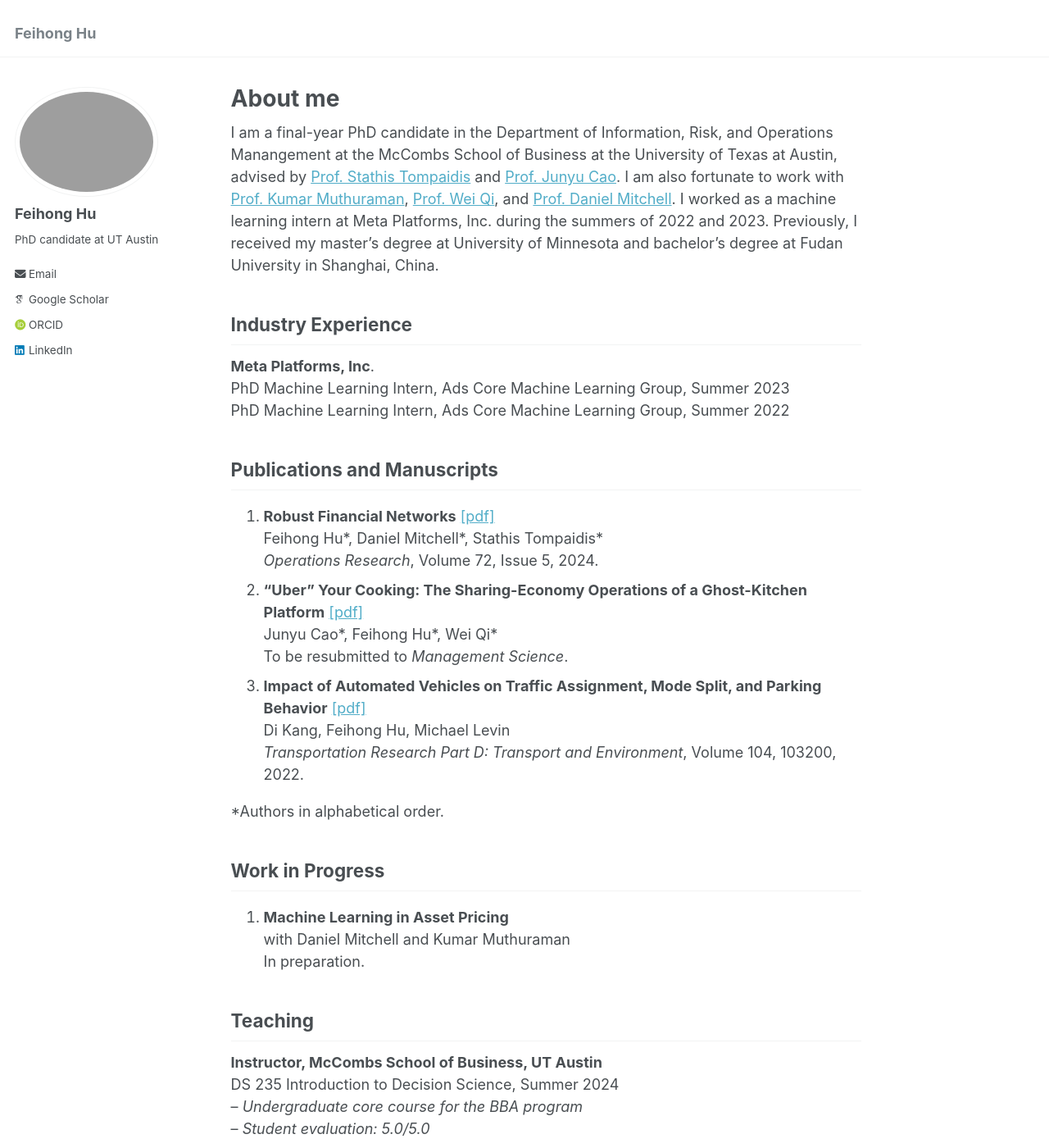
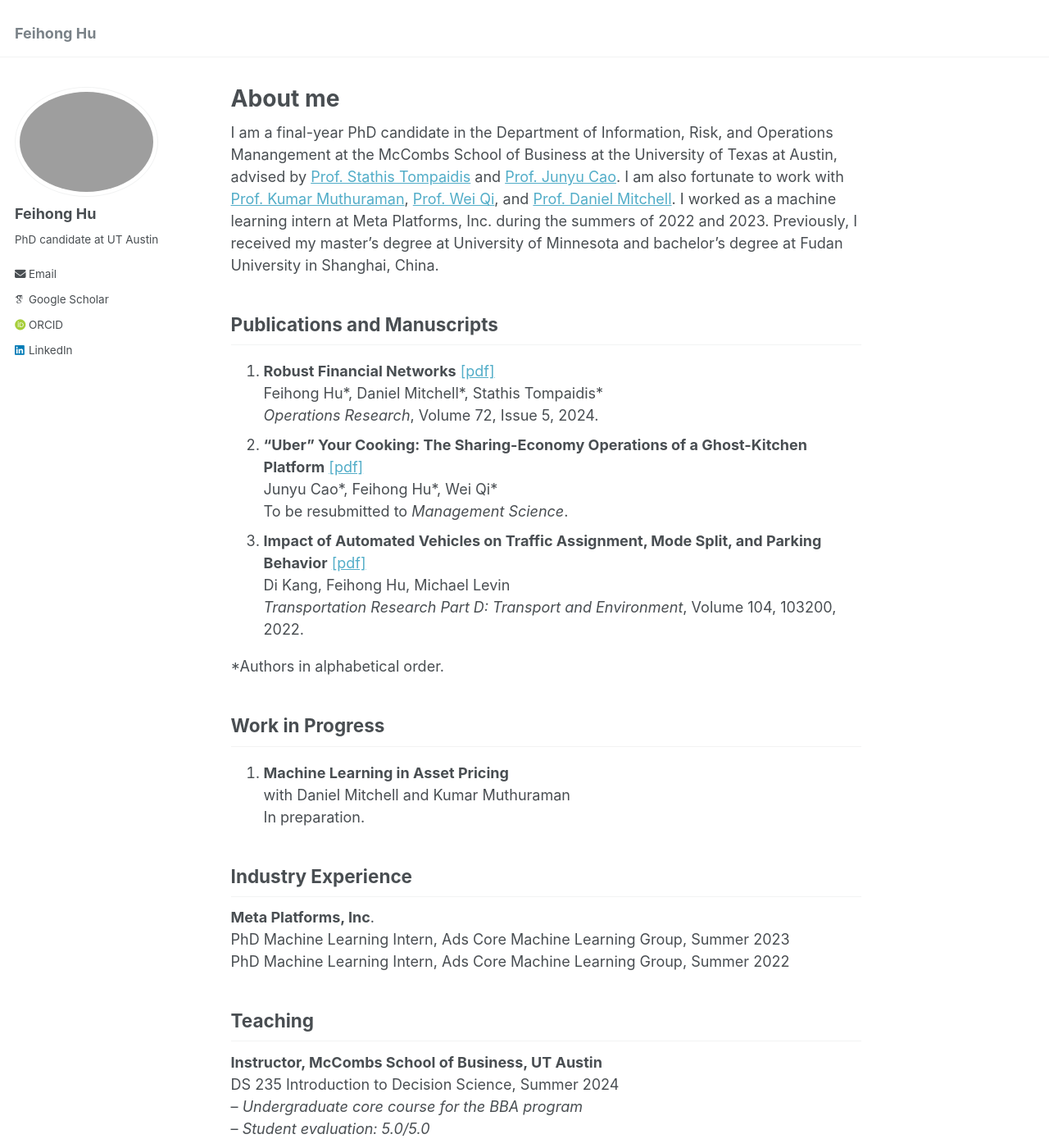
Before and after one commit to feihonghu/feihonghu.github.io, a Jekyll site: the page built from _pages/about.md, in a window 1280 px wide and 1400 px high. Shown: the whole window at 82% size. Built offline with Jekyll 4.4.1, drawn with Linux system fonts in a browser that asks for light colours; some web fonts are replaced; part of the change alters nothing that is shown.

```diff
--- a/_pages/about.md
+++ b/_pages/about.md
@@ -8,12 +8,6 @@ redirect_from:
 ---
 
 I am a final-year PhD candidate in the Department of Information, Risk, and Operations Manangement at the McCombs School of Business at the University of Texas at Austin, advised by [Prof. Stathis Tompaidis](https://www.mccombs.utexas.edu/faculty-and-research/faculty-directory/efstathios-tompaidis/) and [Prof. Junyu Cao](https://junyucao.com/). I am also fortunate to work with [Prof. Kumar Muthuraman](https://www.mccombs.utexas.edu/faculty-and-research/faculty-directory/kumar-muthuraman/), [Prof. Wei Qi](https://www.wei-qi.net/), and [Prof. Daniel Mitchell](https://www.mccombs.utexas.edu/faculty-and-research/faculty-directory/daniel-mitchell/). I worked as a machine learning intern at Meta Platforms, Inc. during the summers of 2022 and 2023. Previously, I received my master's degree at University of Minnesota and bachelor’s degree at Fudan University in Shanghai, China.
-
-<h2>Industry Experience</h2>
-
-**Meta Platforms, Inc**.<br/>
-PhD Machine Learning Intern, Ads Core Machine Learning Group, Summer 2023<br/>
-PhD Machine Learning Intern, Ads Core Machine Learning Group, Summer 2022
 
 <h2>Publications and Manuscripts</h2>
 
@@ -35,6 +29,12 @@ PhD Machine Learning Intern, Ads Core Machine Learning Group, Summer 2022
    with Daniel Mitchell and Kumar Muthuraman<br/>
    In preparation.
 
+<h2>Industry Experience</h2>
+
+**Meta Platforms, Inc**.<br/>
+PhD Machine Learning Intern, Ads Core Machine Learning Group, Summer 2023<br/>
+PhD Machine Learning Intern, Ads Core Machine Learning Group, Summer 2022
+
 <h2>Teaching</h2>
 
 **Instructor, McCombs School of Business, UT Austin**<br/>
```
